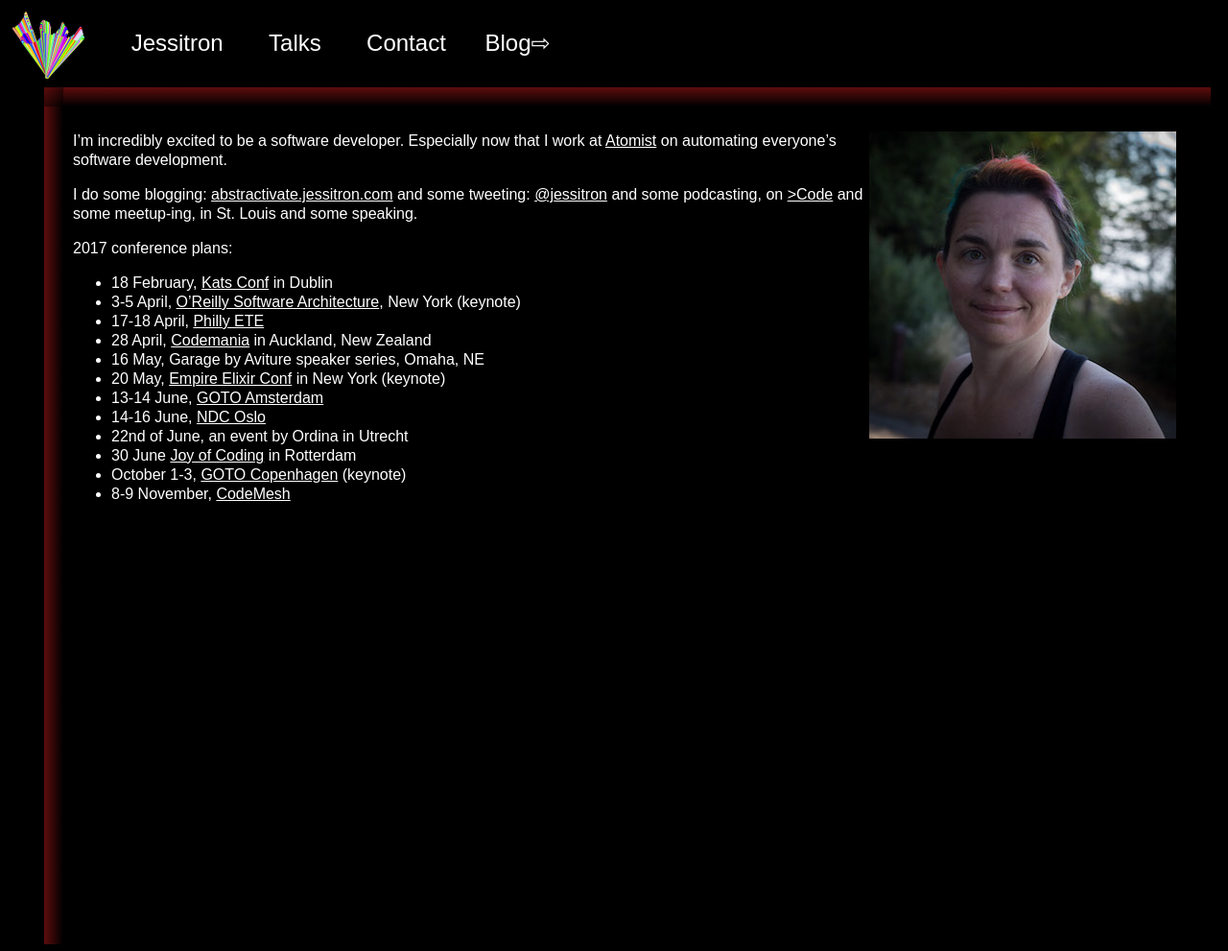
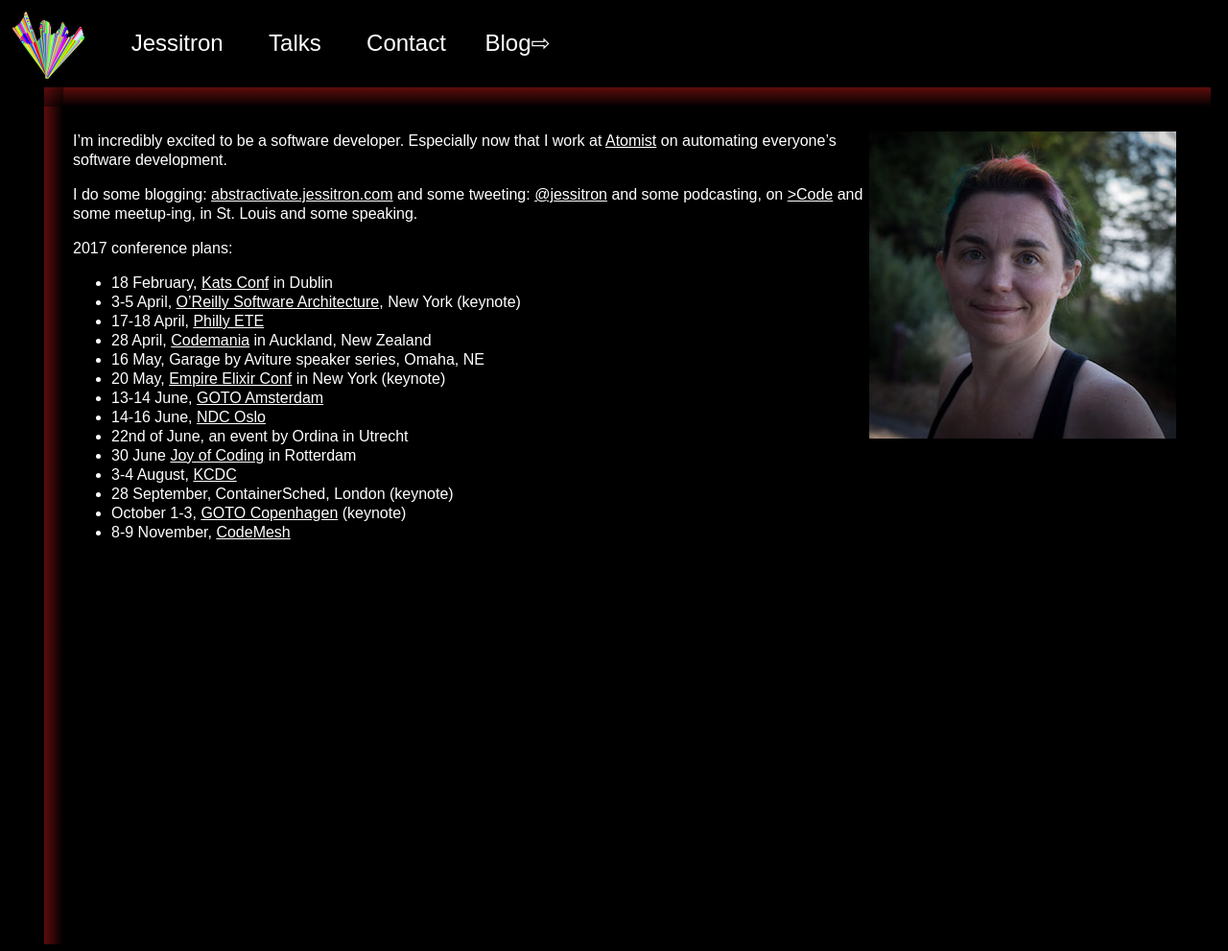
Before and after one commit to jessitron/jessitron.com, a Jekyll site: the page built from index.md, in a window 1280 px wide. Shown: the whole page at 96% size. Built offline with Jekyll 4.4.1, drawn with Linux system fonts in a browser that asks for light colours.

Commit message:
more conferences

```diff
--- a/index.md
+++ b/index.md
@@ -25,5 +25,7 @@ and some speaking.
 * 14-16 June, [NDC Oslo](http://ndcoslo.com/)
 * 22nd of June, an event by Ordina in Utrecht
 * 30 June [Joy of Coding](http://joyofcoding.org/) in Rotterdam
+* 3-4 August, [KCDC](http://kcdc.info)
+* 28 September, ContainerSched, London (keynote)
 * October 1-3, [GOTO Copenhagen](https://gotocph.com/) (keynote)
 * 8-9 November, [CodeMesh](http://www.codemesh.io/)
```
